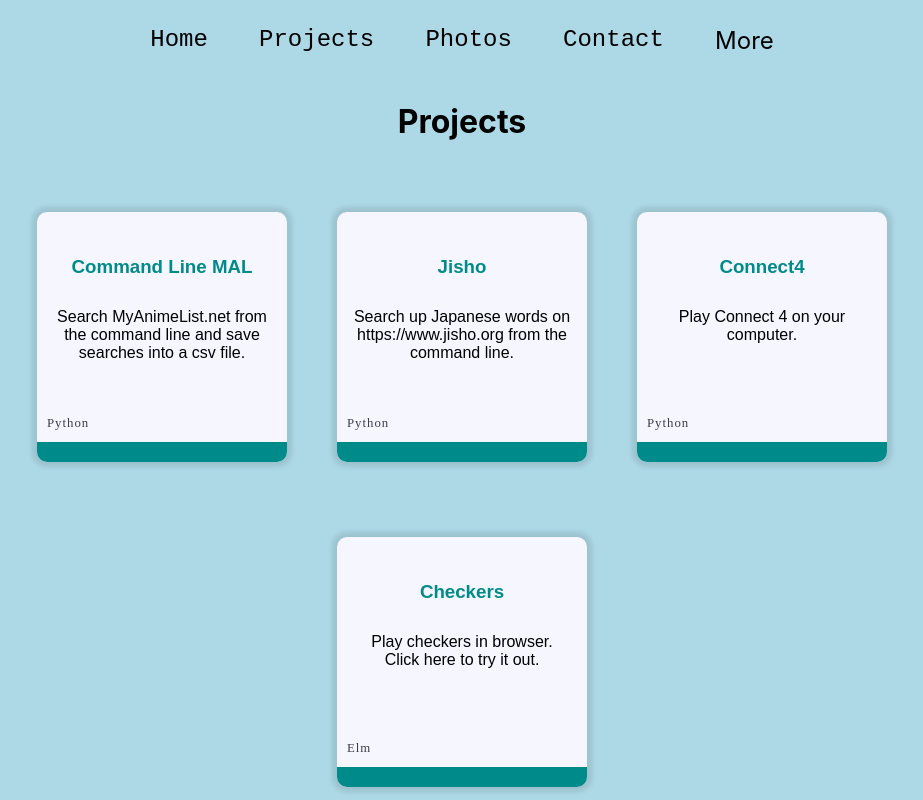
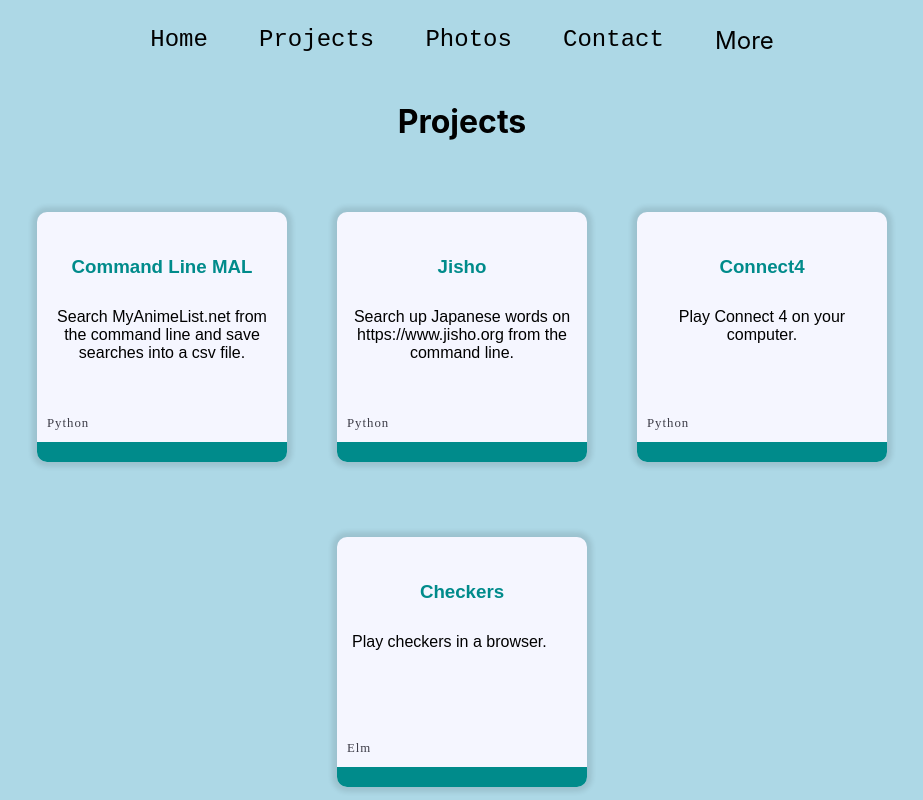
Before and after one commit to chrisfernandes18/my-app, a React (Create React App) app: page /projects in a window 1280 px wide. Shown: the top 800 px of the page, without its empty margins (178-1101 px from the left). Built offline with nearby package versions, Linux system fonts and the light colour scheme.

Commit message:
added functional project to functional page

```diff
--- a/src/Projects.js
+++ b/src/Projects.js
@@ -1,5 +1,6 @@
 import React from 'react';
 import './App.css';
+
 
 function Projects(props) {
     return (
@@ -45,7 +46,7 @@ function Projects(props) {
                 <a href="https://github.com/chrisfernandes18/functional-project" target="blank_" rel="noopener noreferrer">
                     <div className="card-container">
                         <h3>Checkers</h3>
-                        <p>Play checkers in browser. Click <a href="" target="blank_" rel="noopener noreferrer">here</a> to try it out.</p>
+                        <p>Play checkers in a browser.</p>
                         <div className="tech-container">
                             <hl>
                                 Elm
```
